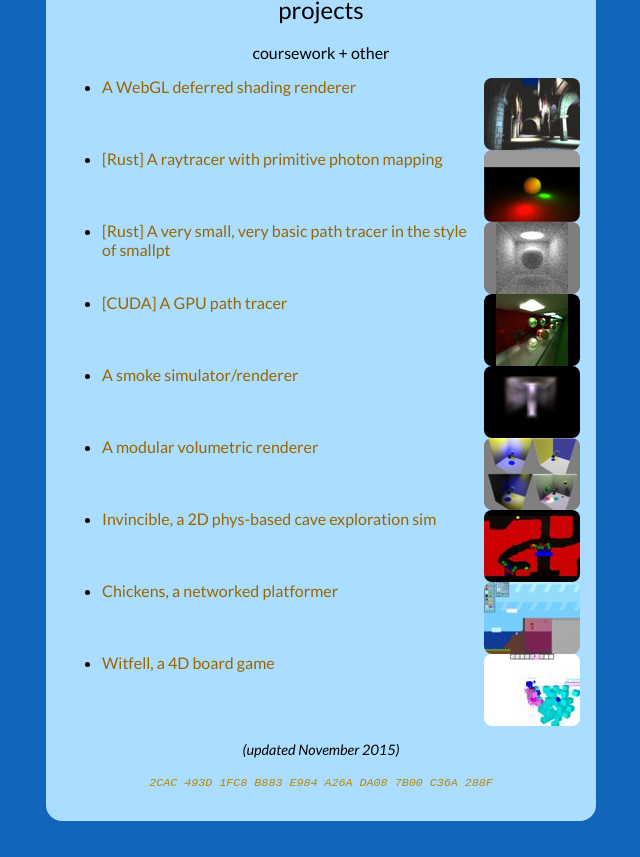
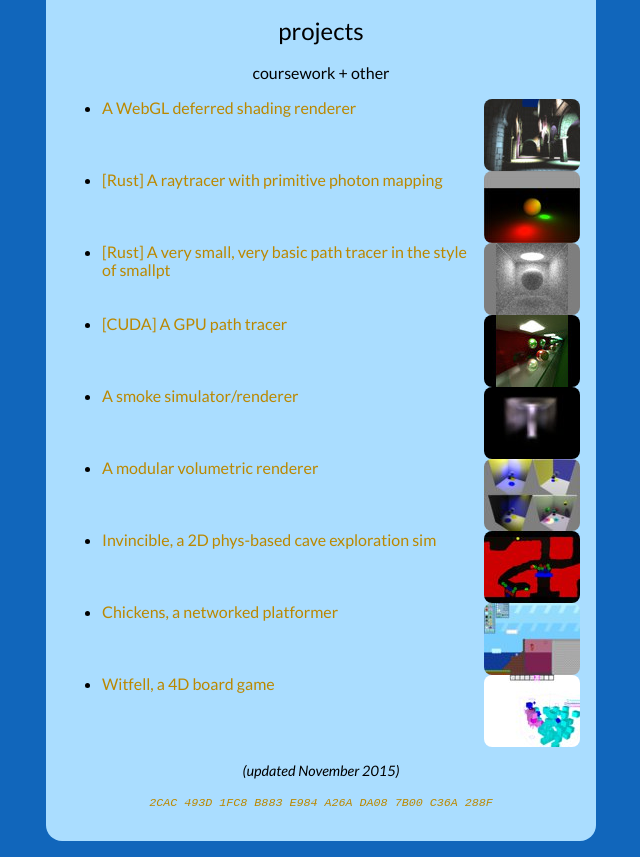
Before and after one commit to kainino0x/kainino0x.github.io, a plain HTML site: page index.html in a window 1280 px wide. Shown: the part 717-1574 px from the top of the page, without its empty margins (319-959 px from the left). Drawn offline with nearby package versions, Linux system fonts and the light colour scheme.

Commit message:
add 198 and make all expandy-links clickable

```diff
--- a/index.html
+++ b/index.html
@@ -120,12 +120,9 @@ img {
   max-height: 100%;
 }
 
-.toggler {
-  cursor: pointer;
-  color: #996600;
-}
-.toggler:hover {
-  text-decoration: underline;
+.toggler:visited {
+  /* should always look unvisited */
+  color: #bb8800;
 }
 
 a:link {
@@ -162,7 +159,11 @@ a:active {
 <h1>Kai Ninomiya</h1>
 
 <p class="note large">
-  &laquo;computer science undergrad/grad &ndash;
+  &laquo;co-instructor &ndash;
+  <a href="http://cis198-2016s.github.io/">
+    CIS 198: Rust</a>&raquo;
+  <br>
+  &laquo;computer science grad student &ndash;
   <a href="http://www.upenn.edu/">
     Penn</a>&raquo;
   <br>
@@ -203,7 +204,7 @@ a:active {
 <div id="aboutbox">
 
 <h2>
-  <a class="toggler" for="#pub">publications</a>
+  <a href class="toggler" for="#pub">publications</a>
 </h2>
 
 <div class="closed" id="pub">
@@ -264,12 +265,12 @@ a:active {
 
   <ul>
     <li>
-      <div class="toggler" for="#deferred">
+      <div><a href class="toggler" for="#deferred">
         <img class="thumb" src="img/thumb/deferred.jpg">
         <div class="thumbtext">
           A WebGL deferred shading renderer
         </div>
-      </div>
+      </a></div>
       <div class="closed" id="deferred">
         <div class="caption">
           <a href="https://github.com/kainino0x/cis565-2015-webgl-deferred-shading">Deferred shading renderer</a>
@@ -281,12 +282,12 @@ a:active {
       </div>
     </li>
     <li>
-      <div class="toggler" for="#rusttrace">
+      <div><a href class="toggler" for="#rusttrace">
         <img class="thumb" src="img/thumb/rusttrace.jpg">
         <div class="thumbtext">
           [Rust] A raytracer with primitive photon mapping
         </div>
-      </div>
+      </a></div>
       <div class="closed" id="rusttrace">
         <div class="caption">
           <a href="https://bitbucket.org/kainino/rusttrace">Rusttrace</a>
@@ -298,12 +299,12 @@ a:active {
       </div>
     </li>
     <li>
-      <div class="toggler" for="#rspt">
+      <div><a href class="toggler" for="#rspt">
         <img class="thumb" src="img/thumb/rspt.jpg">
         <div class="thumbtext">
           [Rust] A very small, very basic path tracer in the style of smallpt
         </div>
-      </div>
+      </a></div>
       <div class="closed" id="rspt">
         <div class="caption">
           <a href="https://github.com/kainino0x/rspt">rspt</a>
@@ -315,12 +316,12 @@ a:active {
       </div>
     </li>
     <li>
-      <div class="toggler" for="#pathtracer">
+      <div><a href class="toggler" for="#pathtracer">
         <img class="thumb" src="img/thumb/pathtracer.jpg">
         <div class="thumbtext">
           [CUDA] A GPU path tracer
         </div>
-      </div>
+      </a></div>
       <div class="closed" id="pathtracer">
         <div class="caption">
           <a href="https://github.com/kainino0x/cis565-cuda-path-tracer">CIS 565 GPU Path Tracer</a>
@@ -332,12 +333,12 @@ a:active {
       </div>
     </li>
     <li>
-      <div class="toggler" for="#smoke">
+      <div><a href class="toggler" for="#smoke">
         <img class="thumb" src="img/thumb/smoke.jpg">
         <div class="thumbtext">
           A smoke simulator/renderer
         </div>
-      </div>
+      </a></div>
       <div class="closed" id="smoke">
         <div class="caption">
           CIS 563 Smoke Simulation
@@ -353,12 +354,12 @@ a:active {
       </div>
     </li>
     <li>
-      <div class="toggler" for="#volumetric">
+      <div><a href class="toggler" for="#volumetric">
         <img class="thumb" src="img/thumb/volumetric.jpg">
         <div class="thumbtext">
           A modular volumetric renderer
         </div>
-      </div>
+      </a></div>
       <div class="closed" id="volumetric">
         <div class="caption">
           CIS 560 Volumetric Renderer
@@ -370,12 +371,12 @@ a:active {
       </div>
     </li>
     <li>
-      <div class="toggler" for="#invincible">
+      <div><a href class="toggler" for="#invincible">
         <img class="thumb" src="img/thumb/invincible.jpg">
         <div class="thumbtext">
           Invincible, a 2D phys-based cave exploration sim
         </div>
-      </div>
+      </a></div>
       <div class="closed" id="invincible">
         <div class="caption">
             <a href="http://www.stwing.upenn.edu/~kainino/invincible/">Invincible (Unity Web Player)</a>
@@ -388,12 +389,12 @@ a:active {
     </li>
     <!--
     <li>
-      <div class="toggler" for="#golshader">
+      <div><a href class="toggler" for="#golshader">
         <img class="thumb" src="img/thumb/golshader.jpg">
         <div class="thumbtext">
             GoLShader, a GLSL Conway's game of life
         </div>
-      </div>
+      </a></div>
       <div class="closed" id="golshader">
         <div class="caption">
           <a href="https://bitbucket.org/kainino/golshader">
@@ -408,12 +409,12 @@ a:active {
     </li>
     -->
     <li>
-      <div class="toggler" for="#chickens">
+      <div><a href class="toggler" for="#chickens">
         <img class="thumb" src="img/thumb/chickens.jpg">
         <div class="thumbtext">
           Chickens, a networked platformer
         </div>
-      </div>
+      </a></div>
       <div class="closed" id="chickens">
         <div class="caption">
           Chickens + the EGGS GL GUI System
@@ -425,12 +426,12 @@ a:active {
       </div>
     </li>
     <li for="#witfell">
-      <div class="toggler" for="#witfell">
+      <div><a href class="toggler" for="#witfell">
         <img class="thumb" src="img/thumb/witfell.jpg">
         <div class="thumbtext">
           Witfell, a 4D board game
         </div>
-      </div>
+      </a></div>
       <div class="closed" id="witfell">
         <div class="caption">
           Witfell
```
